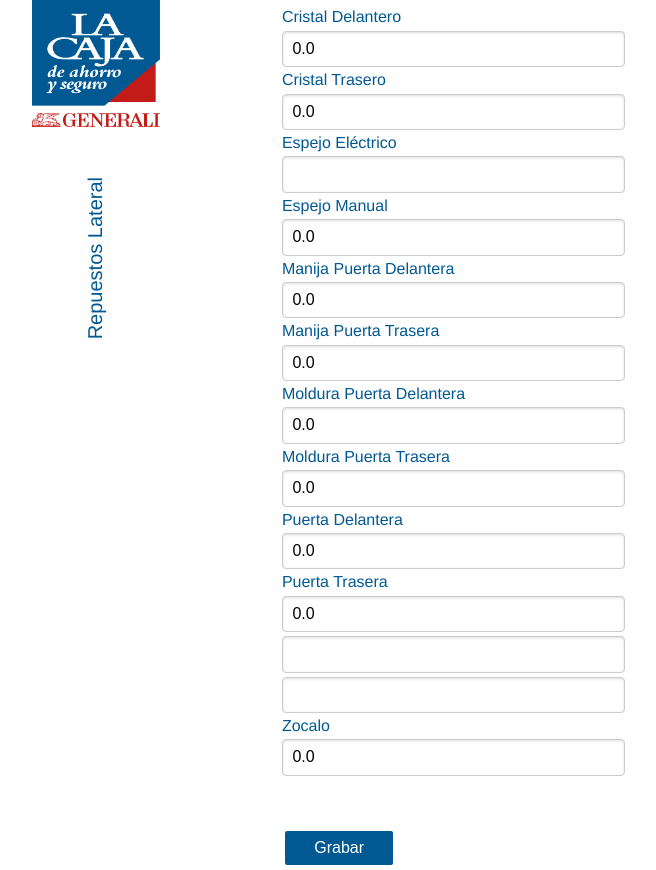
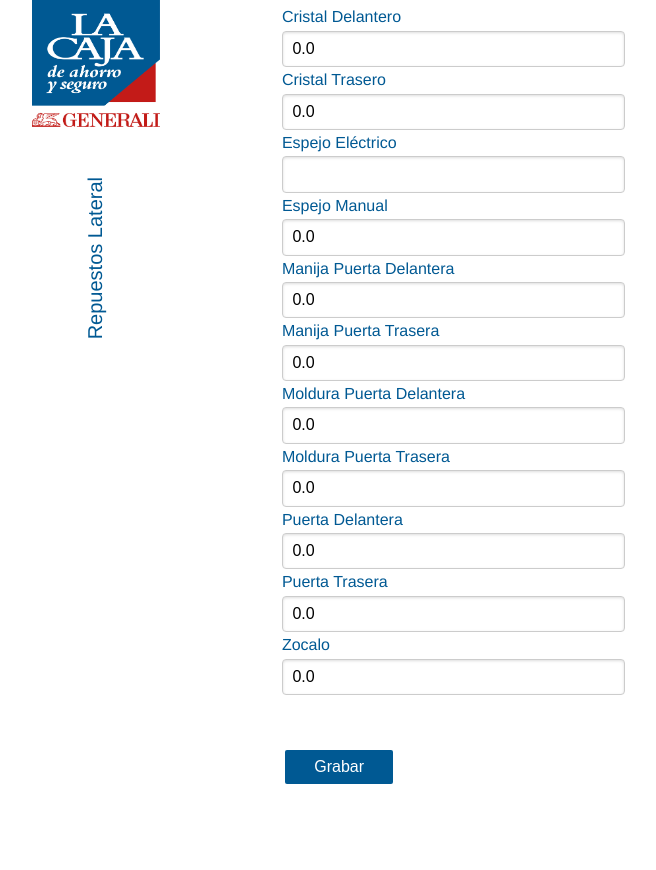
Before and after one commit to Hernan-Voolkia/appinsbudget, a FastAPI app: page /admreplat in a window 1280 px wide. Shown: the part 54-924 px from the top of the page, without its empty margins (95-751 px from the left). After the commit the page ends 838 px from the top, so only its background shows below. Run offline with FastAPI, Linux system fonts and the light colour scheme; some libraries are stand-ins or nearby versions; some web fonts are replaced.

Commit message:
LatTraValues

```diff
--- a/templates/admreplat.html
+++ b/templates/admreplat.html
@@ -115,14 +115,6 @@
                         <input type="text" id="stacked-Lat_Puerta_Trasera" style="min-width:343px;" value="{{Lat_Puerta_Trasera_Val}}" onblur="validarCampoDecimal(this)"/>
                     </div>
                     <div class="pure-control-group">
-                        <label for="stacked-Lat_Puerta_Panel_Del" style="color:#005993;text-align:left;">{{Lat_Puerta_Panel_Del}}</label>
-                        <input type="text" id="stacked-Lat_Puerta_Panel_Del" style="min-width:343px;" value="{{Lat_Puerta_Panel_Del_Val}}" onblur="validarCampoDecimal(this)"/>
-                    </div>
-                    <div class="pure-control-group">
-                        <label for="stacked-Lat_Puerta_Panel_Tras" style="color:#005993;text-align:left;">{{Lat_Puerta_Panel_Tras}}</label>
-                        <input type="text" id="stacked-Lat_Puerta_Panel_Tras" style="min-width:343px;" value="{{Lat_Puerta_Panel_Tras_Val}}" onblur="validarCampoDecimal(this)"/>
-                    </div>
-                    <div class="pure-control-group">
                         <label for="stacked-Lat_Zocalo" style="color:#005993;text-align:left;">{{Lat_Zocalo}}</label>
                         <input type="text" id="stacked-Lat_Zocalo" style="min-width:343px;" value="{{Lat_Zocalo_Val}}" onblur="validarCampoDecimal(this)"/>
                     </div>
@@ -217,12 +209,6 @@
         var e = document.getElementById("stacked-Lat_Puerta_Trasera");
         text = text + '&Lat_Puerta_Trasera=' + e.value;
 
-        var e = document.getElementById("stacked-Lat_Puerta_Panel_Del");
-        text = text + '&Lat_Puerta_Panel_Del=' + e.value;
-
-        var e = document.getElementById("stacked-Lat_Puerta_Panel_Tras");
-        text = text + '&Lat_Puerta_Panel_Tras=' + e.value;
-
         var e = document.getElementById("stacked-Lat_Zocalo");
         text = text + '&Lat_Zocalo=' + e.value;
         //alert(text);
```
